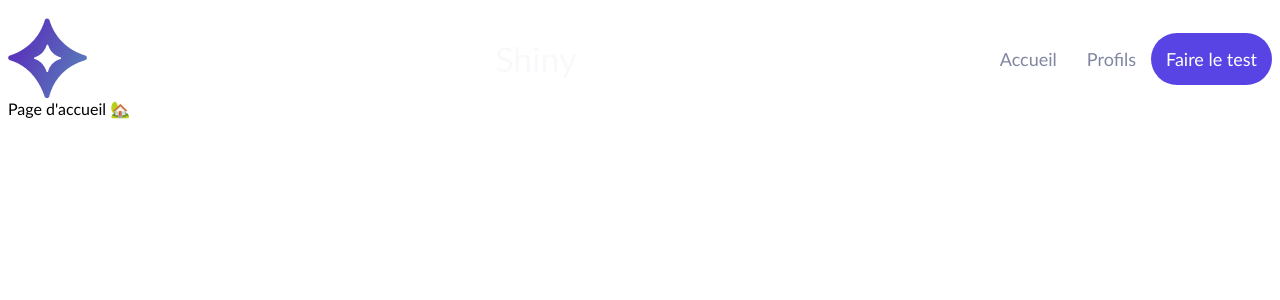
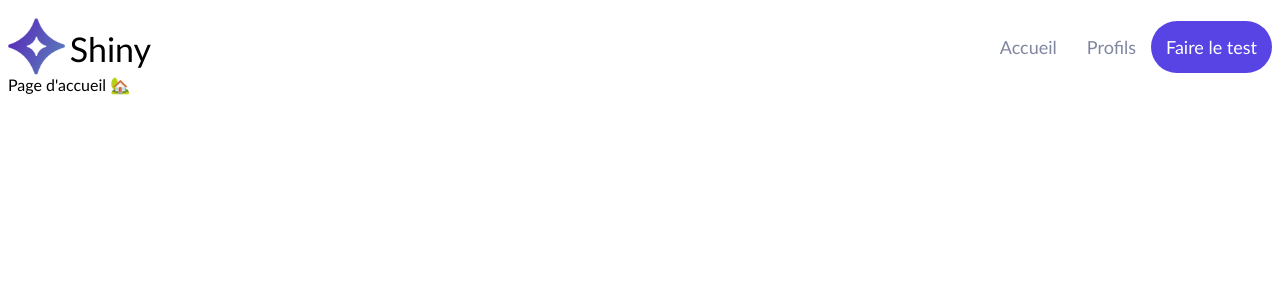
Before and after one commit to richad-m/react-shiny, a React (Create React App) app: page / in a window 1280 px wide. Shown: the top 300 px of the page. Built offline with nearby package versions, Linux system fonts and the light colour scheme.

Commit message:
Header OK w Logo

```diff
--- a/src/components/Header/index.jsx
+++ b/src/components/Header/index.jsx
@@ -1,8 +1,7 @@
 import { Link } from 'react-router-dom'
 import styled from 'styled-components'
 import colors from '../../utils/style/color'
-
-import LogoShiny from 'src/assets/Logo.png'
+import LogoShiny from '../../assets/logo.png'
 
 const StyledLink = styled(Link)`
   padding: 15px;
@@ -15,6 +14,13 @@ const StyledLink = styled(Link)`
 `
 const Logo = styled.div`
   font-size: 34px;
+  color: black;
+  padding-left: 5px;
+  height: 36.92499542236328px;
+  width: 94.5831298828125px;
+  left: 81.16607666015625px;
+  top: 16.3800048828125px;
+  border-radius: 0px;
 `
 
 const HeaderWrapper = styled.div`
@@ -24,21 +30,34 @@ const HeaderWrapper = styled.div`
   padding-top: 10px;
   color: ${colors.backgroundLight};
 `
-const LogoImg = styled.img``
+const LogoImg = styled.img`
+  height: 57.427490234375px;
+  width: 56.79137420654297px;
+  left: 11.6785888671875px;
+  top: 6.186248779296875px;
+  border-radius: 0px;
+`
+const LogoWrapper = styled.div`
+  display: flex;
+  align-items: center;
+`
 
+const NavBar = styled.div``
 function Header() {
   return (
     <nav>
       <HeaderWrapper>
-        <LogoImg src={LogoShiny} alt="logo shiny"></LogoImg>
-        <Logo>Shiny</Logo>
-        <div>
+        <LogoWrapper>
+          <LogoImg src={LogoShiny} alt="logo shiny" />
+          <Logo>Shiny</Logo>
+        </LogoWrapper>
+        <NavBar>
           <StyledLink to="/">Accueil</StyledLink>
           <StyledLink to="/freelance">Profils</StyledLink>
           <StyledLink to="/survey/1" $isFullLink>
             Faire le test
           </StyledLink>
-        </div>
+        </NavBar>
       </HeaderWrapper>
     </nav>
   )
```
Also changed, not shown: src/assets/logo.png (renamed from src/assets/Logo.png).
